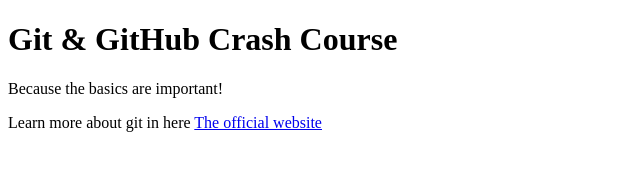
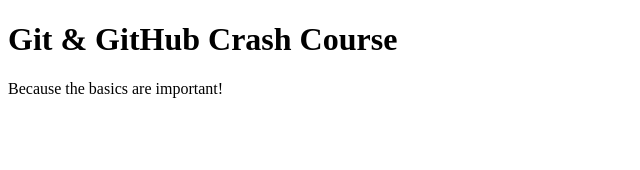
Before and after one commit to Shohanurcsevu/GitHub, a plain HTML site: page index.html in a window 1280 px wide. Shown: the whole page, without its empty margins (0-640 px from the left). Drawn offline with Linux system fonts and the light colour scheme.

Commit message:
Revert "added links to git Docs"
This reverts commit e3155d0ef6c00f03d9f504b42bbbb2925d3241e0.

Reverting : Added linne

```diff
--- a/index.html
+++ b/index.html
@@ -9,6 +9,5 @@
   <body>
     <h1>Git & GitHub Crash Course</h1>
     <p>Because the basics are important!</p>
-    <p>Learn more about git in here <a href="https://git-scm.com/book/en/v2">The official website</a></p>
   </body>
 </html>
```
